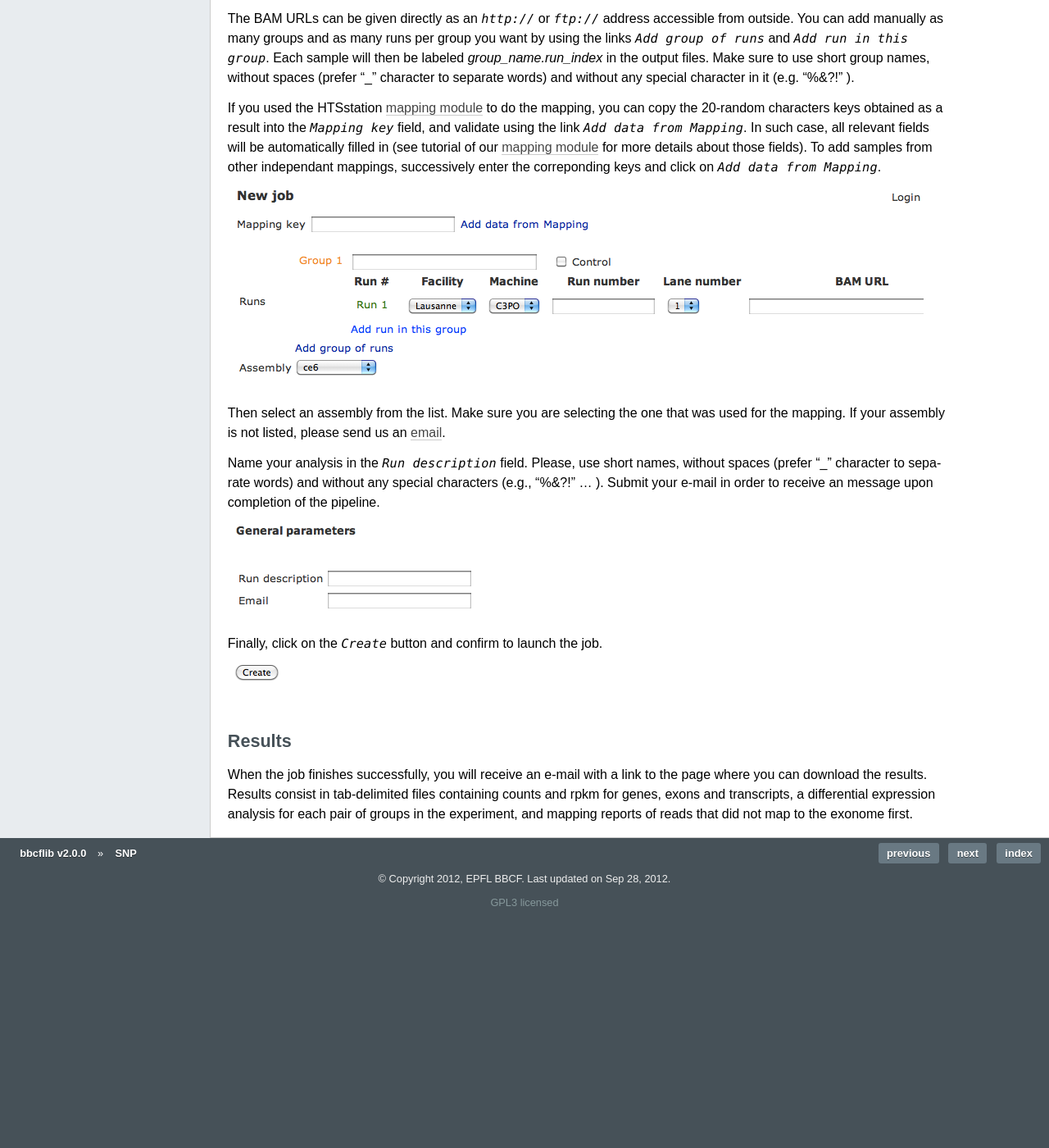
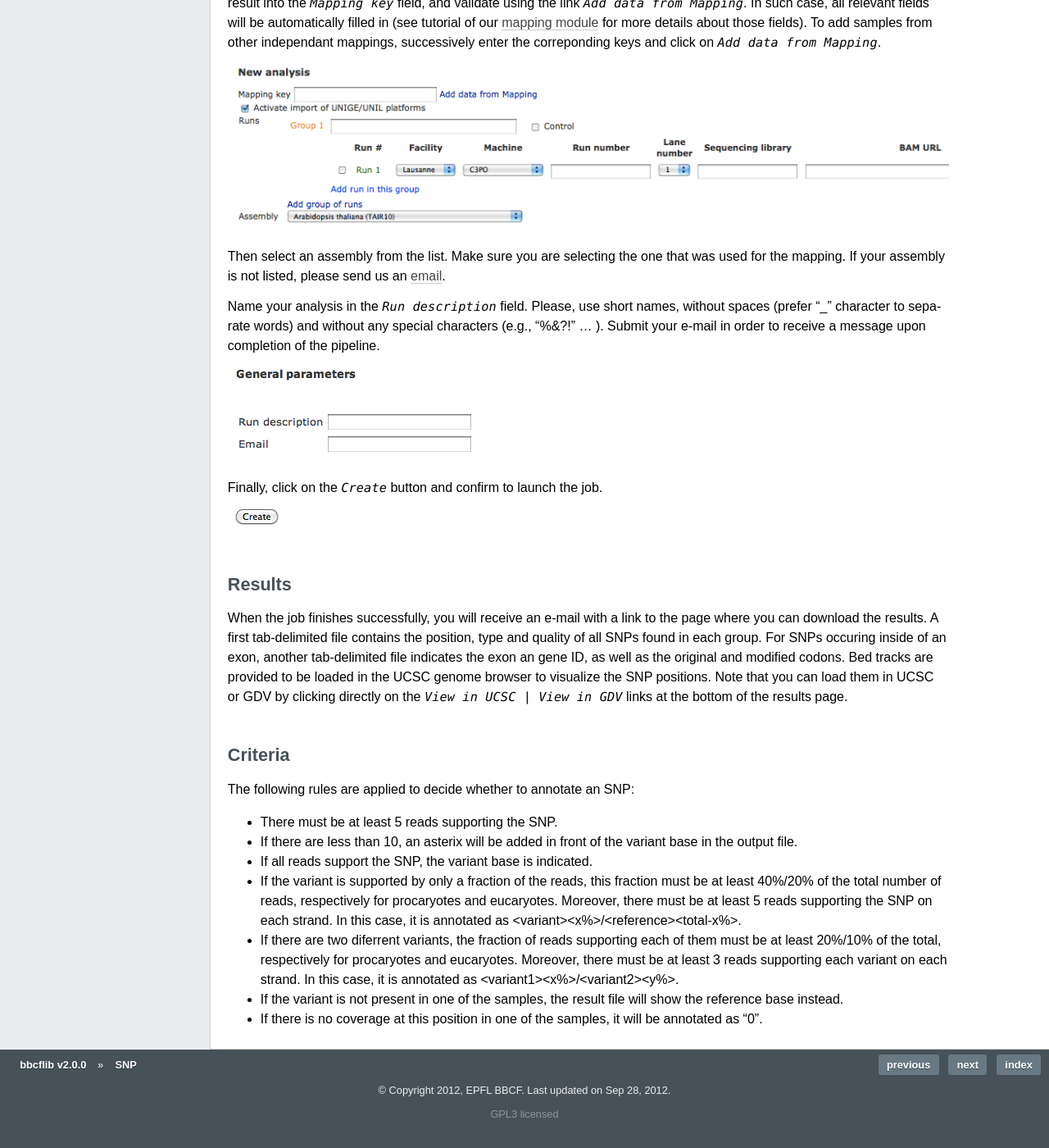
Before and after one commit to bbcf/bbcflib, a Sphinx documentation site: the page built from doc/tutorial_snp.rst, in a window 1280 px wide and 1400 px high, scrolled down 511 px. Shown: the whole window at 82% size. Built offline with Sphinx 7.4.7, drawn with Linux system fonts in a browser that asks for light colours; formulas are drawn with MathJax 3; pages that are not in the unit, such as notebooks, are missing from menus; before the commit the page ends 1653 px from its top, so only the background shows below that; some of the changed text lies outside the part shown.

Commit message:
tuto SNP

```diff
--- a/doc/tutorial_rnaseq.rst
+++ b/doc/tutorial_rnaseq.rst
@@ -18,7 +18,7 @@ If you used the HTSstation `mapping module <http://htsstation.epfl.ch/mapseq/>`_
 Then select an assembly from the list. Make sure you are selecting the one that was used for the mapping. If your assembly is not listed, please send us an `email <mailto:webmaster.bbcf@epfl.ch>`_.
 
 Name your analysis in the `Run description` field. Please, use short names, without spaces (prefer "_" character to separate words) and without any special characters (e.g., "%&?!" ... ).
-Submit your e-mail in order to receive an message upon completion of the pipeline.
+Submit your e-mail in order to receive a message upon completion of the pipeline.
 
 .. image:: images/RNAseq_generals.png
 
--- a/doc/tutorial_snp.rst
+++ b/doc/tutorial_snp.rst
@@ -3,26 +3,25 @@ SNP
 
 Here is a short tutorial showing how to search for SNPs from the interface http://htsstation.epfl.ch/snp/.
 
+This module will compare the sequence of aligned reads to a reference genomic sequence to find all
+single-nucleotide variants (Single Nucleotide Polymorphism, SNP) and the codon variations they induce.
+
 
 New Job
 -------
 
-An RNA-seq analysis works from aligned data, given as BAM file(s) through the BAM URL field (there is one BAM file per run). Each BAM file represents a sample ("run"); several samples that were produced in the same conditions (replicates) form a "group".
-
-.. warning:: Alignments have to be performed on the **exonome**.
-
-.. note:: If the mapping was performed independantly, modify the BAM header so that the identifier of each exon is of the form `@SQ  SN:exonID|geneID|start|end|strand  LN:length`.
+An SNP analysis works from aligned data, given as BAM file(s) through the BAM URL field (there is one BAM file per run). Each BAM file represents a sample ("run"); several samples that were produced in the same conditions (replicates) form a "group". All runs of the same group will be merged before the analysis.
 
 The BAM URLs can be given directly as an `http://` or `ftp://` address accessible from outside. You can add manually as many groups and as many runs per group you want by using the links `Add group of runs` and `Add run in this group`. Each sample will then be labeled *group_name.run_index* in the output files. Make sure to use short group names, without spaces (prefer "_" character to separate words) and without any special character in it (e.g. "%&?!" ).
 
 If you used the HTSstation `mapping module <http://htsstation.epfl.ch/mapseq/>`_ to do the mapping, you can copy the 20-random characters keys obtained as a result into the `Mapping key` field, and validate using the link `Add data from Mapping`. In such case, all relevant fields will be automatically filled in (see tutorial of our `mapping module <http://htsstation.epfl.ch/mapseq/>`_ for more details about those fields). To add samples from other independant mappings, successively enter the correponding keys and click on `Add data from Mapping`.
 
-.. image:: images/RNAseq_newjob.png
+.. image:: images/SNP_newjob.png
 
 Then select an assembly from the list. Make sure you are selecting the one that was used for the mapping. If your assembly is not listed, please send us an `email <mailto:webmaster.bbcf@epfl.ch>`_.
 
 Name your analysis in the `Run description` field. Please, use short names, without spaces (prefer "_" character to separate words) and without any special characters (e.g., "%&?!" ... ).
-Submit your e-mail in order to receive an message upon completion of the pipeline.
+Submit your e-mail in order to receive a message upon completion of the pipeline.
 
 .. image:: images/RNAseq_generals.png
 
@@ -34,4 +33,18 @@ Finally, click on the `Create` button and confirm to launch the job.
 Results
 -------
 
-When the job finishes successfully, you will receive an e-mail with a link to the page where you can download the results. Results consist in tab-delimited files containing counts and rpkm for genes, exons and transcripts, a differential expression analysis for each pair of groups in the experiment, and mapping reports of reads that did not map to the exonome first.
+When the job finishes successfully, you will receive an e-mail with a link to the page where you can download the results. A first tab-delimited file contains the position, type and quality of all SNPs found in each group. For SNPs occuring inside of an exon, another tab-delimited file indicates the exon an gene ID, as well as the original and modified codons. Bed tracks are provided to be loaded in the UCSC genome browser to visualize the SNP positions. Note that you can load them in UCSC or GDV by clicking directly on the `View in UCSC | View in GDV` links at the bottom of the results page.
+
+
+Criteria
+--------
+
+The following rules are applied to decide whether to annotate an SNP:
+
+* There must be at least 5 reads supporting the SNP.
+* If there are less than 10, an asterix will be added in front of the variant base in the output file.
+* If all reads support the SNP, the variant base is indicated.
+* If the variant is supported by only a fraction of the reads, this fraction must be at least 40%/20% of the total number of reads, respectively for procaryotes and eucaryotes. Moreover, there must be at least 5 reads supporting the SNP on each strand. In this case, it is annotated as <variant><x%>/<reference><total-x%>.
+* If there are two diferrent variants, the fraction of reads supporting each of them must be at least 20%/10% of the total, respectively for procaryotes and eucaryotes. Moreover, there must be at least 3 reads supporting each variant on each strand. In this case, it is annotated as <variant1><x%>/<variant2><y%>.
+* If the variant is not present in one of the samples, the result file will show the reference base instead.
+* If there is no coverage at this position in one of the samples, it will be annotated as "0".
```
Also changed, not shown: doc/images/SNP_newjob.png (added), 1 other file.
